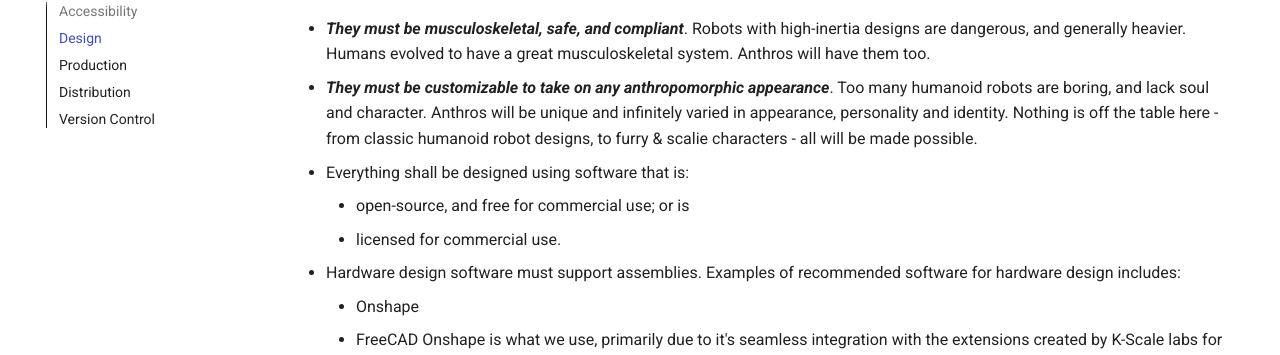
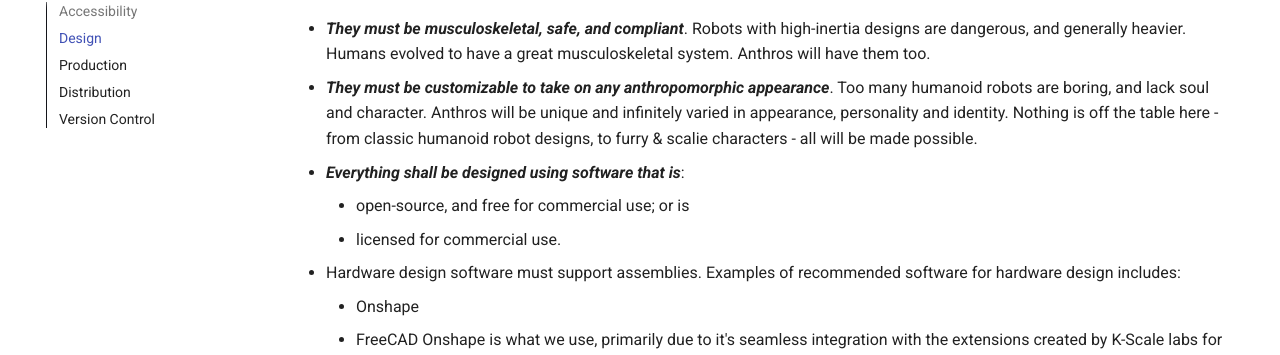
Before and after one commit to Anthrobotics/anthro-docs, an MkDocs documentation site: the page built from docs/requirements.md, in a window 1280 px wide and 900 px high, scrolled down 569 px. Shown: the part 97-452 px from the top of the window. Built offline with MkDocs 1.6.1 and Material for MkDocs 9.7.7, drawn with Linux system fonts in a browser that asks for light colours; some of the changed text lies outside the part shown.

```diff
--- a/docs/requirements.md
+++ b/docs/requirements.md
@@ -12,7 +12,7 @@ In this section, we cover the requirements set out for the development, building
 
 - ***They must be musculoskeletal, safe, and compliant***. Robots with high-inertia designs are dangerous, and generally heavier. Humans evolved to have a great musculoskeletal system. Anthros will have them too.
 - ***They must be customizable to take on any anthropomorphic appearance***. Too many humanoid robots are boring, and lack soul and character. Anthros will be unique and infinitely varied in appearance, personality and identity. Nothing is off the table here - from classic humanoid robot designs, to furry & scalie characters - all will be made possible.
-- Everything shall be designed using software that is:
+- ***Everything shall be designed using software that is***:
     - open-source, and free for commercial use; or is
     - licensed for commercial use.
 - Hardware design software must support assemblies.
```
Also changed, not shown: other parts of docs/requirements.md (+1 -1 lines).
